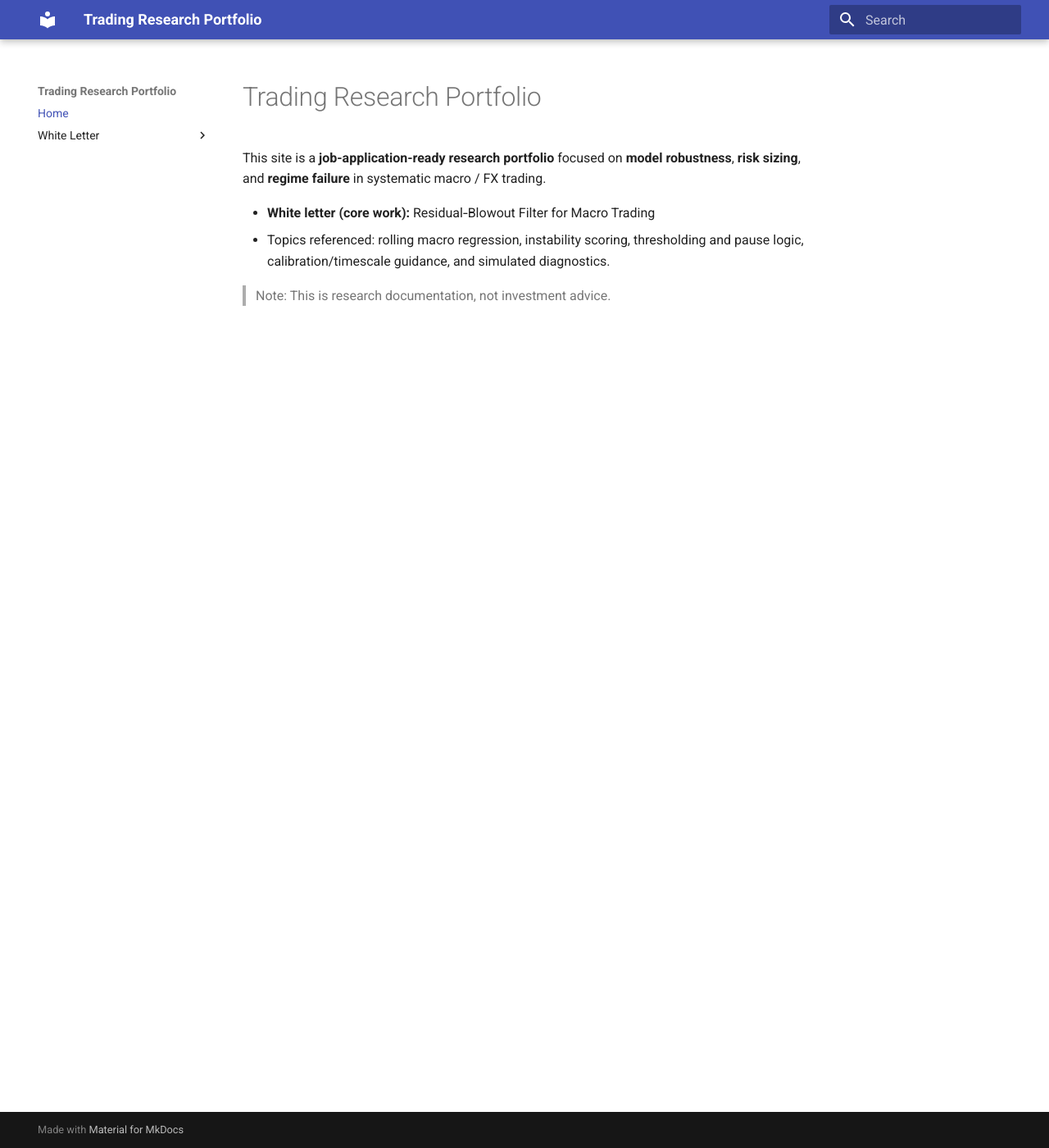
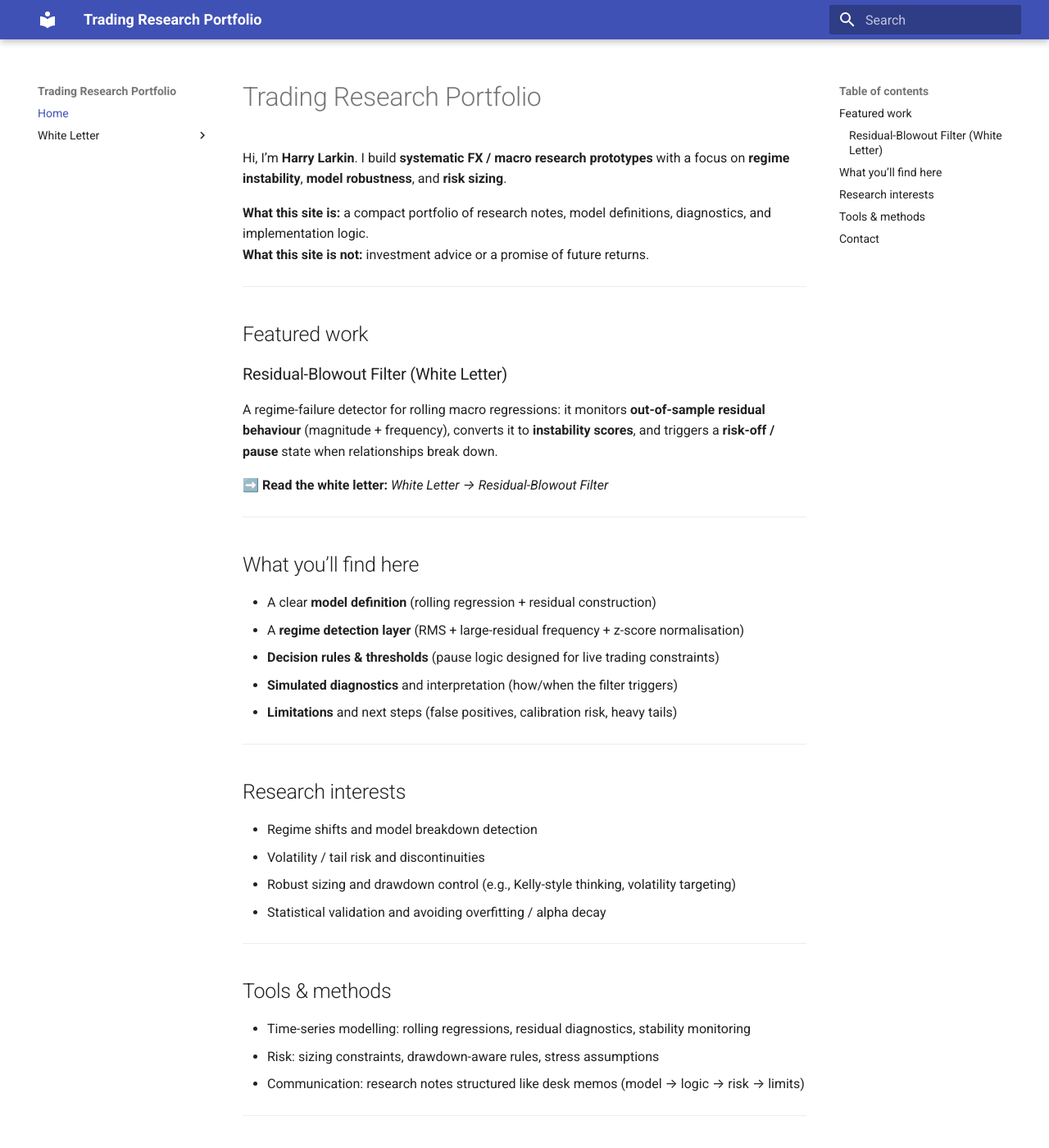
Before and after one commit to harrylarkin04/portfolio, an MkDocs documentation site: the page built from docs/index.md, in a window 1280 px wide and 1400 px high. Shown: the whole window at 82% size. Built offline with MkDocs 1.6.1 and Material for MkDocs 9.7.7, drawn with Linux system fonts in a browser that asks for light colours; some of the changed text lies outside the part shown.

Commit message:
Update index.md

```diff
--- a/docs/index.md
+++ b/docs/index.md
@@ -1,8 +1,54 @@
 # Trading Research Portfolio
 
-This site is a **job-application-ready research portfolio** focused on **model robustness**, **risk sizing**, and **regime failure** in systematic macro / FX trading.
+Hi, I’m **Harry Larkin**. I build **systematic FX / macro research prototypes** with a focus on **regime instability**, **model robustness**, and **risk sizing**.
 
-- **White letter (core work):** Residual‑Blowout Filter for Macro Trading
-- Topics referenced: rolling macro regression, instability scoring, thresholding and pause logic, calibration/timescale guidance, and simulated diagnostics.
+**What this site is:** a compact portfolio of research notes, model definitions, diagnostics, and implementation logic.
+**What this site is not:** investment advice or a promise of future returns.
 
-> Note: This is research documentation, not investment advice.
+---
+
+## Featured work
+
+### Residual-Blowout Filter (White Letter)
+A regime-failure detector for rolling macro regressions: it monitors **out-of-sample residual behaviour** (magnitude + frequency), converts it to **instability scores**, and triggers a **risk-off / pause** state when relationships break down.
+
+➡️ **Read the white letter:** *White Letter → Residual-Blowout Filter*
+
+---
+
+## What you’ll find here
+
+- A clear **model definition** (rolling regression + residual construction)
+- A **regime detection layer** (RMS + large-residual frequency + z-score normalisation)
+- **Decision rules & thresholds** (pause logic designed for live trading constraints)
+- **Simulated diagnostics** and interpretation (how/when the filter triggers)
+- **Limitations** and next steps (false positives, calibration risk, heavy tails)
+
+---
+
+## Research interests
+
+- Regime shifts and model breakdown detection
+- Volatility / tail risk and discontinuities
+- Robust sizing and drawdown control (e.g., Kelly-style thinking, volatility targeting)
+- Statistical validation and avoiding overfitting / alpha decay
+
+---
+
+## Tools & methods
+
+- Time-series modelling: rolling regressions, residual diagnostics, stability monitoring
+- Risk: sizing constraints, drawdown-aware rules, stress assumptions
+- Communication: research notes structured like desk memos (model → logic → risk → limits)
+
+---
+
+## Contact
+
+If you’d like to discuss the work or see additional notebooks/results, contact me via:
+- **Email:** harry@larkin.me.uk
+- **LinkedIn:** https://www.linkedin.com/in/harry-larkin/
+
+---
+
+> **Disclaimer:** This site is for research and educational purposes only, not investment advice.
```
